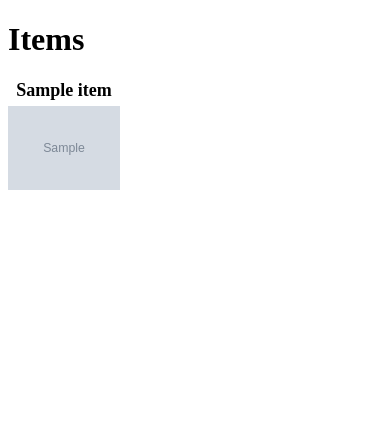
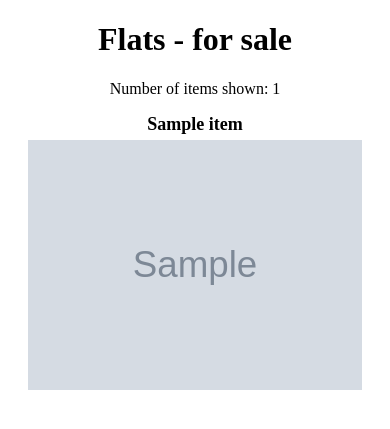
Before and after one commit to lenartrupnik/Simple-scraper-Python-web-app, a Flask app: page / in a window 390 px wide. Shown: the top 429 px of the page. Run offline with Flask 3, Linux system fonts and the light colour scheme; grey boxes marked "Sample" are stand-in pictures; a database or web service that is not in the repository returns one stand-in record (values such as "Sample title"); data that the repository does not hold is empty; some libraries are stand-ins or nearby versions.

Commit message:
feat: adopt number of columns based on screen size

```diff
--- a/templates/index.html
+++ b/templates/index.html
@@ -1,58 +1,67 @@
 <!DOCTYPE html>
 <html>
 <head>
-    <title>Items</title>
+    <title>Scraped flats</title>
     <style>
+        body {
+            text-align: center;
+        }
         #item-container {
             display: flex;
             flex-wrap: wrap;
             justify-content: space-between;
-            max-height: calc(100vh - 100px); /* Adjusted height to fit just above the actual screen size */
+            max-height: calc(100vh - 100px);
             overflow-y: auto;
+            padding: 0 20px;
         }
         .item {
-            width: 30%; /* Three items per row */
+            width: calc(20% - 20px);
             margin-bottom: 20px;
             text-align: center;
+            margin-right: 20px; /
         }
         .item img {
             max-width: 100%;
             height: auto;
             display: block;
-            margin: 0 auto 10px; /* Center images and add space below */
+            margin: 0 auto 10px;
         }
         .item-title {
-            font-size: 18px; /* Larger font size for title */
+            font-size: 18px;
             font-weight: bold;
             margin-bottom: 5px;
         }
-    </style>
-    <script>
-        function loadMoreItems() {
-            var container = document.getElementById('item-container');
-            if (container.scrollHeight - container.scrollTop === container.clientHeight) {
-                // Load more items using AJAX
-                // You can make an AJAX call to your Flask route to fetch more items
-                // and append them to the container
-                // Example:
-                // var nextPage = getNextPage(); // Implement a function to get the next page number
-                // fetch('/?page=' + nextPage)
-                //     .then(response => response.json())
-                //     .then(data => {
-                //         // Append new items to the container
-                //     });
+
+        /* Media queries for responsive design */
+        @media screen and (max-width: 1200px) {
+            .item {
+                width: calc(25% - 20px);
             }
         }
 
-        document.addEventListener('DOMContentLoaded', function() {
-            var container = document.getElementById('item-container');
-            container.style.maxHeight = (window.innerHeight - 100) + 'px'; // Adjusted height based on screen size
-            container.addEventListener('scroll', loadMoreItems);
-        });
-    </script>
+        @media screen and (max-width: 992px) {
+            .item {
+                width: calc(33.33% - 20px);
+            }
+        }
+
+        @media screen and (max-width: 768px) {
+            .item {
+                width: calc(50% - 20px);
+            }
+        }
+
+        @media screen and (max-width: 576px) {
+            .item {
+                width: 100%;
+                margin-right: 0;
+            }
+        }
+    </style>
 </head>
 <body>
-    <h1>Items</h1>
+    <h1>Flats - for sale</h1>
+    <p>Number of items shown: {{ items|length }}</p>
     <div id="item-container">
         {% for item in items %}
         <div class="item">
```
